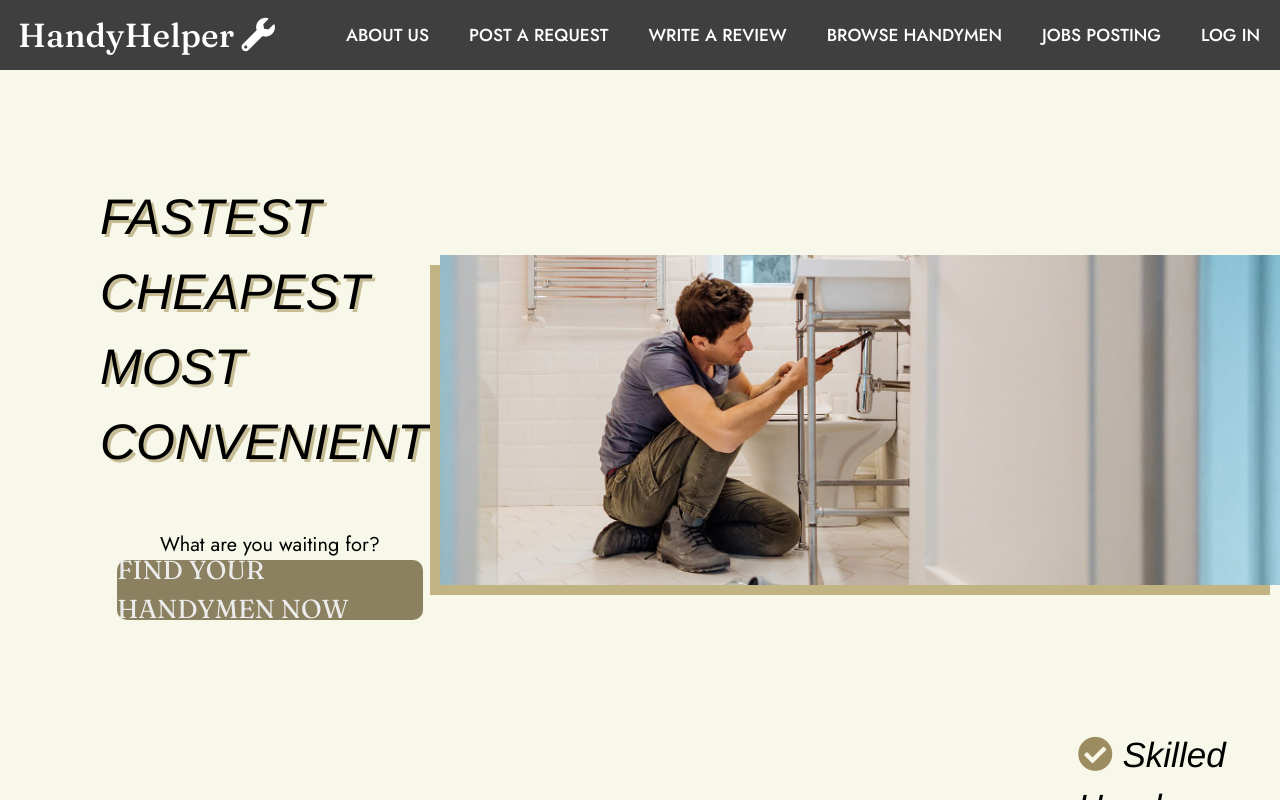
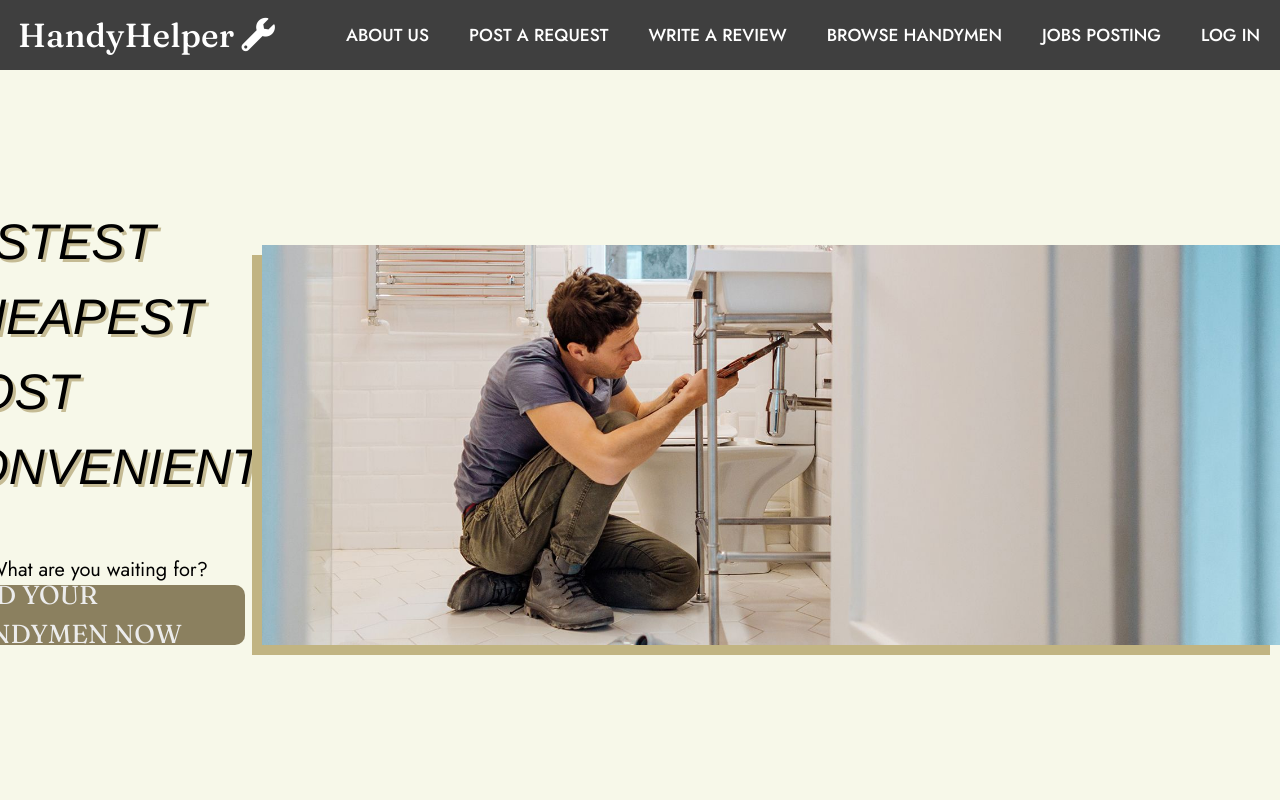
Before and after one commit to CS222-UIUC/project-team-74, a React (Vite) app in the folder frontend/: page /home in a window 1280 px wide. Built offline with nearby package versions, Linux system fonts and the light colour scheme.

Commit message:
add scroll animation to homepage

```diff
--- a/frontend/index.html
+++ b/frontend/index.html
@@ -1,5 +1,5 @@
 <!doctype html>
-<html lang="en">
+<html lang="en" >
   <head>
     <meta charset="UTF-8" />
     <link rel="icon" type="image/svg+xml" href="/vite.svg" />
--- a/frontend/src/components/Hero_Homepage.css
+++ b/frontend/src/components/Hero_Homepage.css
@@ -1,6 +1,6 @@
 .section-homepage {
     display: flex;
-    height:700px;
+    height:750px;
     color: black;
     background-color:  rgb(247, 248, 233);
     align-items: center;
@@ -57,7 +57,7 @@
 }
 
 #repair-homepage {
-    height: 330px;
+    height: 400px;
     box-shadow: -10px 10px 0px #c1b482;
     flex-shrink: 1;
     object-fit: cover;
@@ -74,8 +74,10 @@
     justify-content: center;
 }
 
-#repair-reverse-homepage {
-    height: 550px;
+.repair-reverse-homepage {
+    height: 500px;
+    width: 1100px;
+
     box-shadow: 10px 10px 0px #8F8570;
 }
 
@@ -152,3 +154,17 @@
     background-color: #d1d1d1;
     color:#8a7e5d;
 }
+.hidden{
+    opacity:0;
+    filter:blur(10px);
+    transform: translateX(-100%);
+    transition: all 1.5s;
+
+  }
+
+  .show{
+    opacity: 1;
+    filter:blur(0px);
+    transform: translateX(0);
+    transition: all 1.5s;
+  }
--- a/frontend/src/components/Hero_Homepage.jsx
+++ b/frontend/src/components/Hero_Homepage.jsx
@@ -1,11 +1,29 @@
-import React from 'react';
+import React, { useEffect } from 'react';
 import './Hero_Homepage.css';
 import { Link } from 'react-router-dom';
 
 function Hero_Homepage() {
+  useEffect(() => {
+    const observer = new IntersectionObserver((entries) => {
+      entries.forEach((entry) => {
+        if (entry.isIntersecting) {
+          entry.target.classList.add('show');
+        } else {
+          entry.target.classList.remove('show');
+        }
+      });
+    });
+
+    const hiddenElements = document.querySelectorAll('.hidden');
+    hiddenElements.forEach((el) => observer.observe(el));
+
+
+    return () => observer.disconnect();
+  }, []);
+
   return (
     <>
-      <div className="section-homepage">
+      <div className="section-homepage hidden">
         <div className="text-homepage">
           <div id="adv-homepage">FASTEST<br />CHEAPEST<br />MOST CONVENIENT</div>
           <div>
@@ -16,19 +34,19 @@ function Hero_Homepage() {
         <img id="repair-homepage" src="/images/image3.jpeg" alt="repair man" />
       </div>
 
-      <div className="section-homepage" id="reverse-homepage">
-        <div className="text-homepage" id="text-reverse-homepage">
-          <div><i className="fas fa-check-circle" style={{ color: '#9E8C61' }} /> Skilled Handymen</div>
-          <div><i className="fas fa-check-circle" style={{ color: '#9E8C61' }} /> Easy Job Posting</div>
-          <div><i className="fas fa-check-circle" style={{ color: '#9E8C61' }} /> Direct Chat</div>
-          <div><i className="fas fa-check-circle" style={{ color: '#9E8C61' }} /> Secure Payment</div>
-          <div><i className="fas fa-check-circle" style={{ color: '#9E8C61' }} /> Location-Based Search</div>
-          <div><i className="fas fa-check-circle" style={{ color: '#9E8C61' }} /> Full of Reviews</div>
+      <div className="section-homepage hidden" id="reverse-homepage">
+        <div className="text-homepage hidden" id="text-reverse-homepage">
+          <div ><i className="fas fa-check-circle" style={{ color: '#9E8C61' }} /> Skilled Handymen</div>
+          <div ><i className="fas fa-check-circle" style={{ color: '#9E8C61' }} /> Easy Job Posting</div>
+          <div ><i className="fas fa-check-circle" style={{ color: '#9E8C61' }} /> Direct Chat</div>
+          <div ><i className="fas fa-check-circle" style={{ color: '#9E8C61' }} /> Secure Payment</div>
+          <div ><i className="fas fa-check-circle" style={{ color: '#9E8C61' }} /> Location-Based Search</div>
+          <div ><i className="fas fa-check-circle" style={{ color: '#9E8C61' }} /> Full of Reviews</div>
         </div>
-        <img id="repair-reverse-homepage" src="/images/image2.png" alt="repair man" />
+        <img className="repair-reverse-homepage " src="/images/image2.png" alt="repair man" />
       </div>
 
-      <div className="section-homepage" style={{ height: "500px" }}>
+      <div className="section-homepage hidden" style={{ height: "500px" }}>
         <div className="grid-container-homepage">
           <div id="review-title-homepage">Review</div>
           <Link to="/post" id="button-end1-homepage">Find Your Handymen</Link>
```
Also changed, not shown: frontend/src/components/Hero_Login_and_Register.module.css (line endings or trailing spaces).
